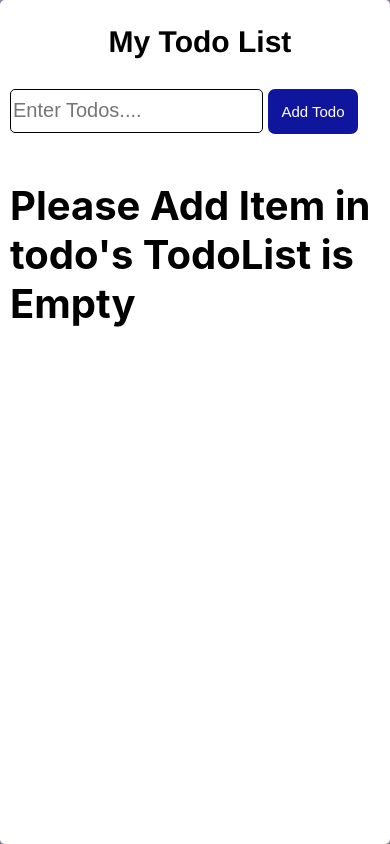
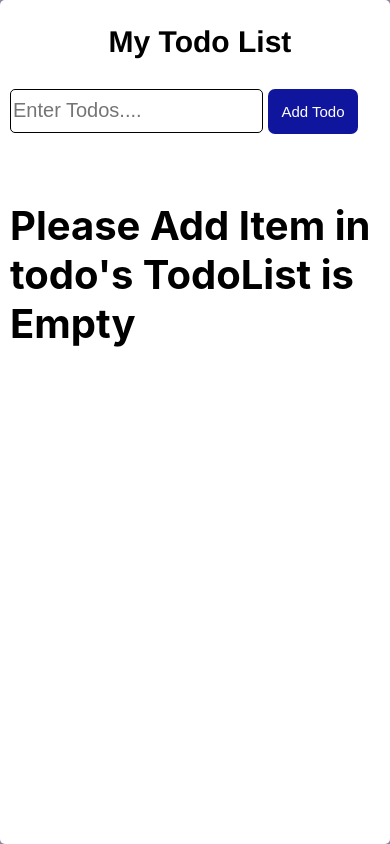
Before and after one commit to pandyjii/Redux-Todo, a React (Create React App) app: page / in a window 390 px wide. Built offline with nearby package versions, Linux system fonts and the light colour scheme.

Commit message:
new change

```diff
--- a/src/Component/Todo.css
+++ b/src/Component/Todo.css
@@ -307,7 +307,7 @@ h2{
     align-items: center;
     flex-wrap: wrap;
     font-size: 20px;
-    margin-top: 10px;
+    margin-top: 30px;
 }
 
 
```
